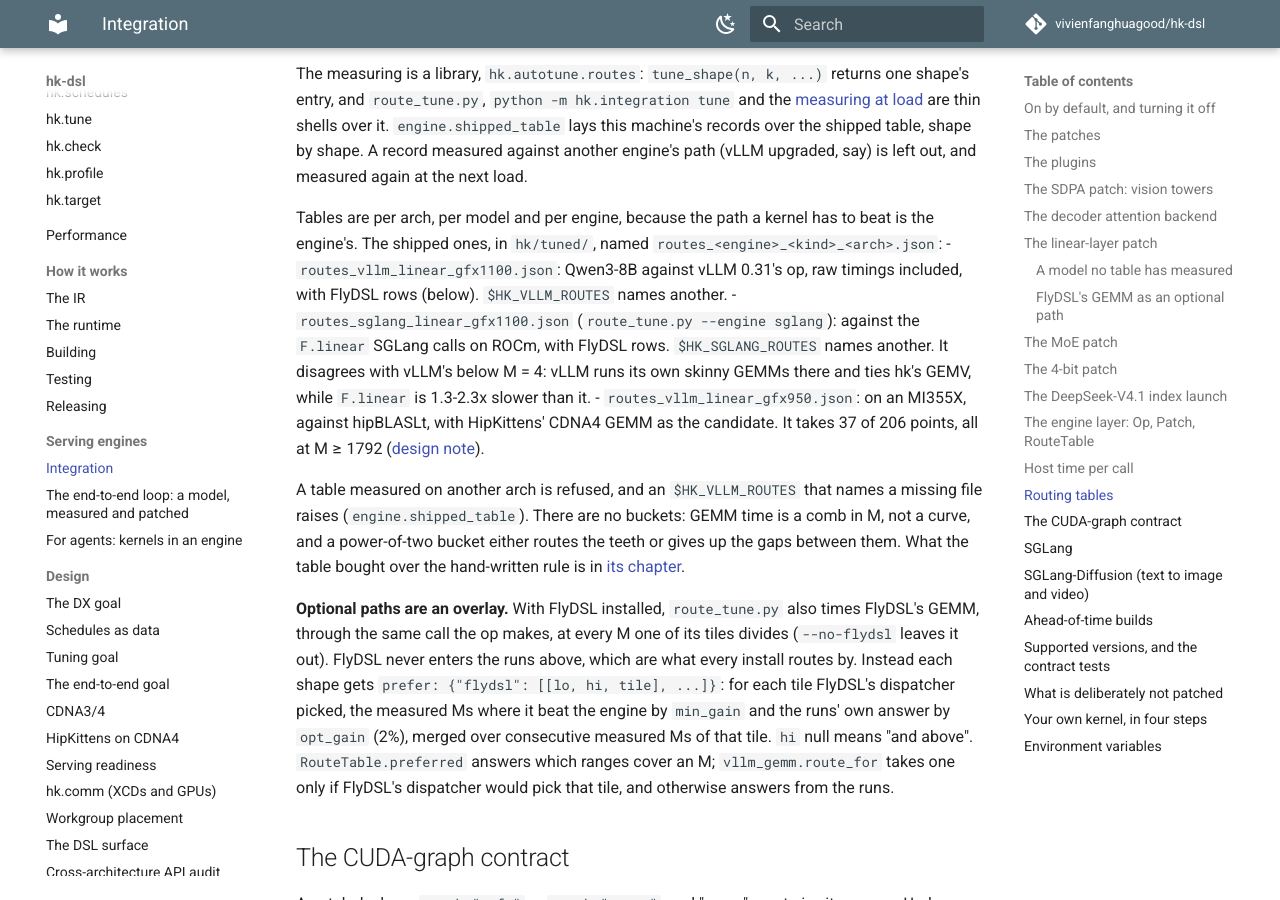
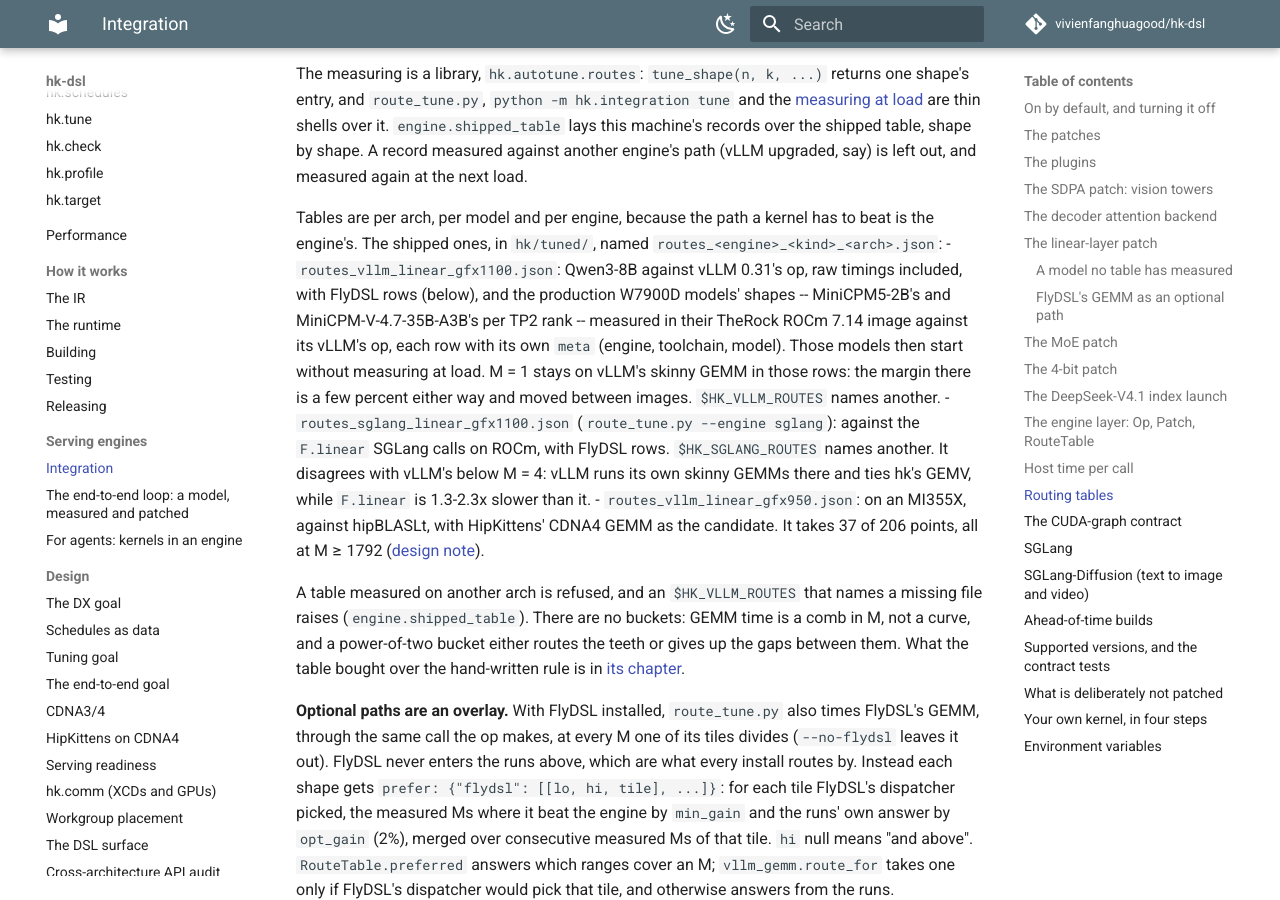
Before and after one commit to vivienfanghuagood/hk-dsl, an MkDocs documentation site: the page built from docs/integration.md, in a window 1280 px wide and 900 px high, scrolled down 17983 px. Built offline with MkDocs 1.6.1 and Material for MkDocs 9.7.7, drawn with Linux system fonts in a browser that asks for light colours; comment, search, counter and statistics services are not loaded.

Commit message:
gfx1100 vLLM table: MiniCPM5-2B's and MiniCPM-V-4.7-35B-A3B's (TP2) shapes, measured in their production image
Tuning at load cost MiniCPM-V-35B 60-120 s of startup and ran out of its budget before down_proj
and in_proj_ba ([rdna-breakdown], on this PR). Rows for both production models' linear shapes,
measured by the at-load tuner with no budget in the TheRock ROCm 7.14 image against its vLLM's op,
each with its own meta; M = 1 left on vLLM's skinny GEMM (a few percent either way, and the two
images disagreed). 2048x2048 is both models' o_proj / out_proj. The tuner's hidden shape sets (bench/tune/shapes_*.json)
exclude every shape a shipped table holds, so they are redrawn: bench/tune/shapes.py --write.

Co-Authored-By: Claude <noreply@anthropic.com>

```diff
--- a/docs/integration.md
+++ b/docs/integration.md
@@ -731,8 +731,13 @@ Tables are per arch, per model and per engine, because the path a kernel has
 to beat is the engine's. The shipped ones, in `hk/tuned/`, named
 `routes_<engine>_<kind>_<arch>.json`:
 - `routes_vllm_linear_gfx1100.json`: Qwen3-8B against vLLM 0.31's op, raw
-  timings included, with FlyDSL rows (below). `$HK_VLLM_ROUTES` names
-  another.
+  timings included, with FlyDSL rows (below), and the production W7900D
+  models' shapes -- MiniCPM5-2B's and MiniCPM-V-4.7-35B-A3B's per TP2 rank --
+  measured in their TheRock ROCm 7.14 image against its vLLM's op, each row
+  with its own `meta` (engine, toolchain, model). Those models then start
+  without measuring at load. M = 1 stays on vLLM's skinny GEMM in those rows:
+  the margin there is a few percent either way and moved between images.
+  `$HK_VLLM_ROUTES` names another.
 - `routes_sglang_linear_gfx1100.json` (`route_tune.py --engine sglang`):
   against the `F.linear` SGLang calls on ROCm, with FlyDSL rows.
   `$HK_SGLANG_ROUTES` names another. It disagrees with vLLM's below M = 4:
```
Also changed, not shown: CHANGELOG.md (+6 -0 lines), 3 other files.
